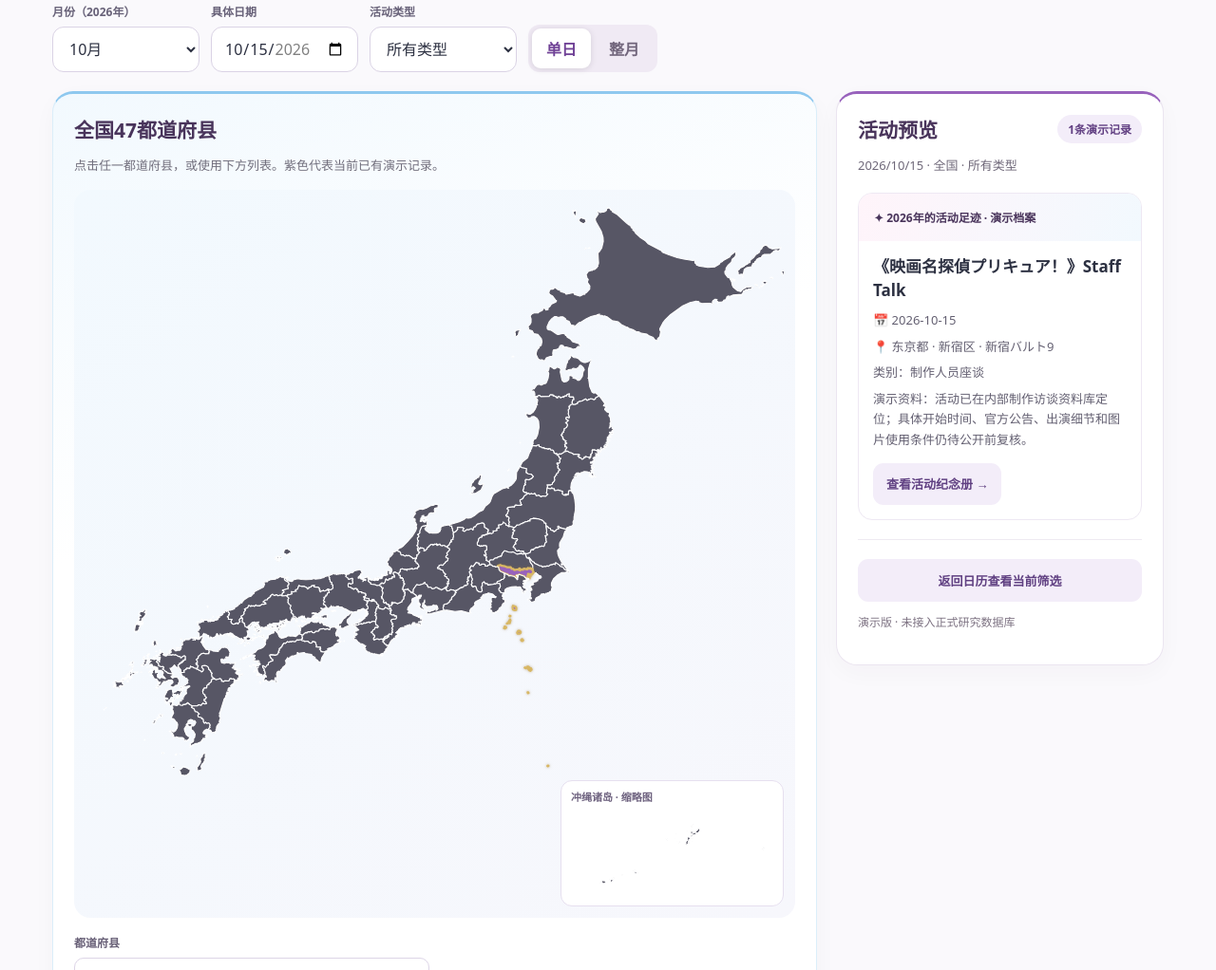
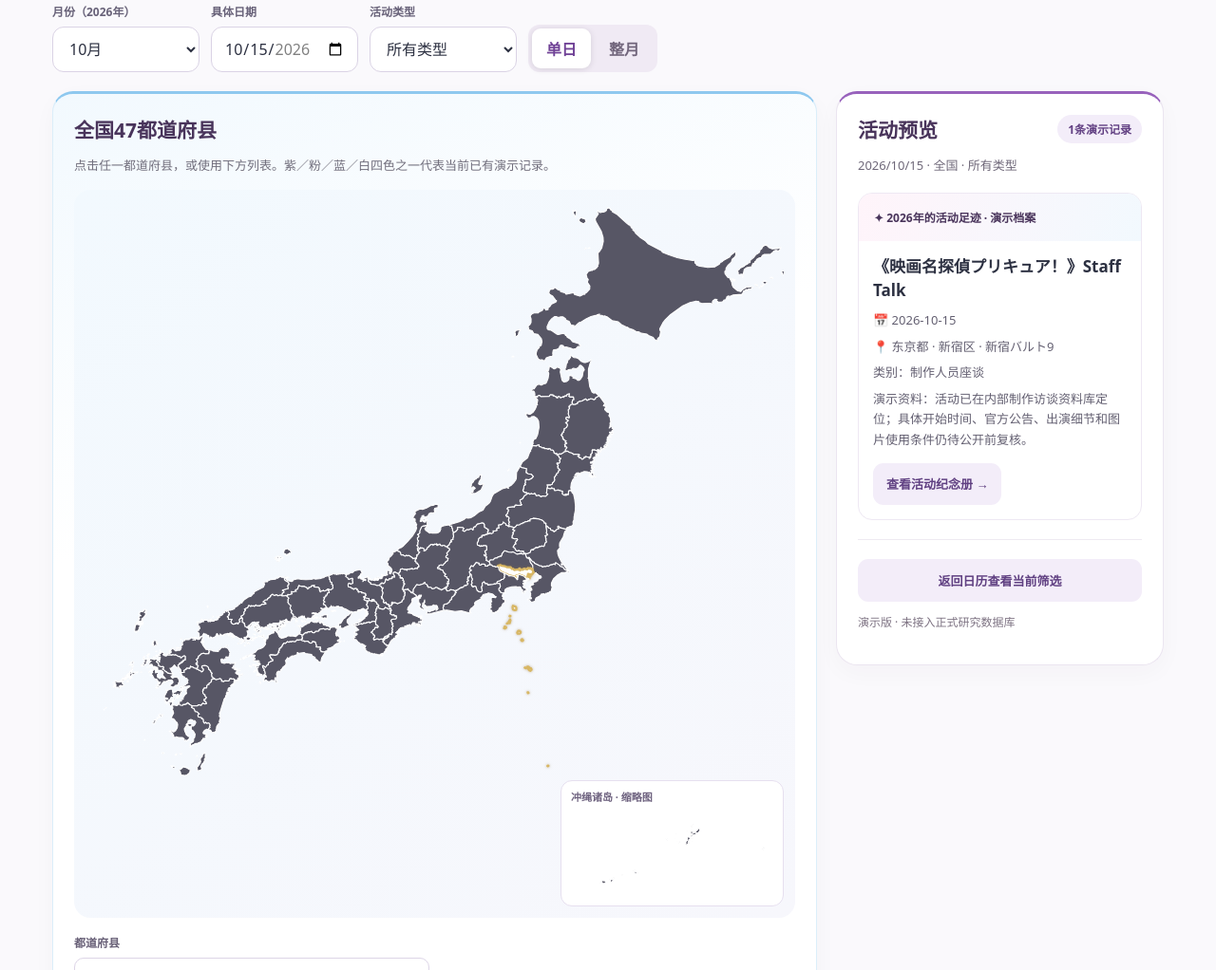
Before and after one commit to enhayato/star-detective-precure-web-lab, a plain HTML site: page map.html in a window 1280 px wide. Shown: the part 314-1336 px from the top of the page at 95% size. Drawn offline with Linux system fonts and the light colour scheme.

Commit message:
fix: 地图每次重绘独立抽色并在同次绘制复用

```diff
--- a/map.html
+++ b/map.html
@@ -106,7 +106,7 @@ footer{max-width:1220px;margin:auto;padding:0 25px 28px;font-size:12px;line-heig
  <div class="layout">
    <section class="panel" aria-labelledby="map-heading">
      <div class="map-title"><h2 id="map-heading">全国47都道府县</h2><button type="button" id="back" hidden>返回全国</button></div>
-     <p class="map-tip" id="map-tip">点击都道府县查看，或者使用下方地区选择器。紫色区域代表当前已有示例记录。</p>
+     <p class="map-tip" id="map-tip">点击都道府县查看，或者使用下方地区选择器。四色之一的区域代表当前已有示例记录。</p>
      <div class="map-canvas" id="map-canvas" aria-label="行政区地图"><p>正在载入地图边界……</p></div>
      <div class="region-controls">
        <label>都道府县<select id="prefecture"><option value="all">全国（所有都道府县）</option></select></label>
@@ -197,21 +197,17 @@ function hasEvent(featureId,level){
  const found=eventsInRange();
  return found.some(e=>level==="pref"?e.pref===featureId:e.muni===featureId);
 }
-// Each region gets its own repeatable pseudo-random color: no redraw flicker and no event-count meaning.
-// The avalanche-mixed hash is keyed by administrative level and code (no external data or storage).
-function regionHighlightColor(id,level){
- const colors=["purple","pink","blue","white"];
+// Each draw() has a fresh color map: draw same region consistently, redraw to pick again.
+// Colors have no event-count or administrative meaning and are never persisted.
+const regionColors=["purple","pink","blue","white"];
+function regionHighlightColor(id,level,colorsByRegion){
  const key=level+":"+String(id);
- let hash=2166136261;
- for(let i=0;i<key.length;i++)hash=Math.imul(hash^key.charCodeAt(i),16777619);
- hash^=hash>>>16;
- hash=Math.imul(hash,0x7feb352d);
- hash^=hash>>>15;
- hash=Math.imul(hash,0x846ca68b);
- hash^=hash>>>16;
- return colors[(hash>>>0)%colors.length];
+ if(!colorsByRegion.has(key)){
+  colorsByRegion.set(key,regionColors[Math.floor(Math.random()*regionColors.length)]);
+ }
+ return colorsByRegion.get(key);
 }
-function geometrySVG(features,vbox,level){
+function geometrySVG(features,vbox,level,colorsByRegion){
  const svg=document.createElementNS(ns,"svg");
  svg.setAttribute("viewBox",vbox);
  svg.setAttribute("role","group");
@@ -222,7 +218,7 @@ function geometrySVG(features,vbox,level){
   path.setAttribute("fill-rule","evenodd");
   const active=hasEvent(f.id,level);
   const selected=level==="pref"?state.pref===f.id:state.muni===f.id;
-  path.setAttribute("class","map-region"+(active?" has-record record-"+regionHighlightColor(f.id,level):"")+(selected?" selected":""));
+  path.setAttribute("class","map-region"+(active?" has-record record-"+regionHighlightColor(f.id,level,colorsByRegion):"")+(selected?" selected":""));
   path.setAttribute("role","button");
   path.setAttribute("tabindex","0");
   path.setAttribute("aria-label",f.name+"，"+(active?"有已收录演示活动":"暂无已收录演示活动"));
@@ -242,23 +238,24 @@ function overlapping(f,b){
 }
 function text(tag,value,className){const el=document.createElement(tag);el.textContent=value;if(className)el.className=className;return el;}
 function draw(){
+ const colorsByRegion=new Map(); // Shared by main map and inset during this draw only.
  const canvas=$("map-canvas");canvas.replaceChildren();
  if(state.pref==="13"){
   $("map-heading").textContent="东京都 · 区市町村";
   $("map-tip").textContent="这是第2级行政区地图。点击区域或使用区市町村列表；离岛通过下方分组切换，仍属于同一级地图。";
   const box=viewboxes[state.view];
   const features=tokyo.features.filter(f=>overlapping(f,box));
-  const svg=geometrySVG(features,box,"muni");
+  const svg=geometrySVG(features,box,"muni",colorsByRegion);
   canvas.append(svg);
   $("municipality-field").hidden=false;$("island-tabs").hidden=false;
   $("drill-note").textContent="2025年边界简化原型；地图保留区市町村真实单位，所选日期仅新宿区有一条示例。部分极小岛屿需通过地区列表选择。";
  }else{
   $("map-heading").textContent="全国47都道府县";
-  $("map-tip").textContent=state.pref==="all"?(state.region==="other"?"当前范围为其他地区（不含东京）。点击具体府县可以切换范围。":"点击任一都道府县，或使用下方列表。紫色代表当前已有演示记录。"):"已选择"+(prefectures.features.find(f=>f.id===state.pref)?.name||"地区")+"。本轮只制作东京都二级地图。";
+  $("map-tip").textContent=state.pref==="all"?(state.region==="other"?"当前范围为其他地区（不含东京）。点击具体府县可以切换范围。":"点击任一都道府县，或使用下方列表。紫／粉／蓝／白四色之一代表当前已有演示记录。"):"已选择"+(prefectures.features.find(f=>f.id===state.pref)?.name||"地区")+"。本轮只制作东京都二级地图。";
   const features=prefectures.features.filter(f=>overlapping(f,viewboxes.national));
-  const svg=geometrySVG(features,viewboxes.national,"pref");svg.classList.add("main-japan");canvas.append(svg);
+  const svg=geometrySVG(features,viewboxes.national,"pref",colorsByRegion);svg.classList.add("main-japan");canvas.append(svg);
   const inset=text("div","","inset");inset.append(text("p","冲绳诸岛 · 缩略图"));
-  inset.append(geometrySVG(prefectures.features.filter(f=>f.id==="47"),viewboxes.okinawa,"pref"));
+  inset.append(geometrySVG(prefectures.features.filter(f=>f.id==="47"),viewboxes.okinawa,"pref",colorsByRegion));
   canvas.append(inset);
   $("municipality-field").hidden=true;$("island-tabs").hidden=true;
   $("drill-note").textContent="全国地图为便于浏览的简化示意。冲绳使用单独缩略窗，极小岛屿可通过地区列表选择；只有东京都开放二级地图。";
```
